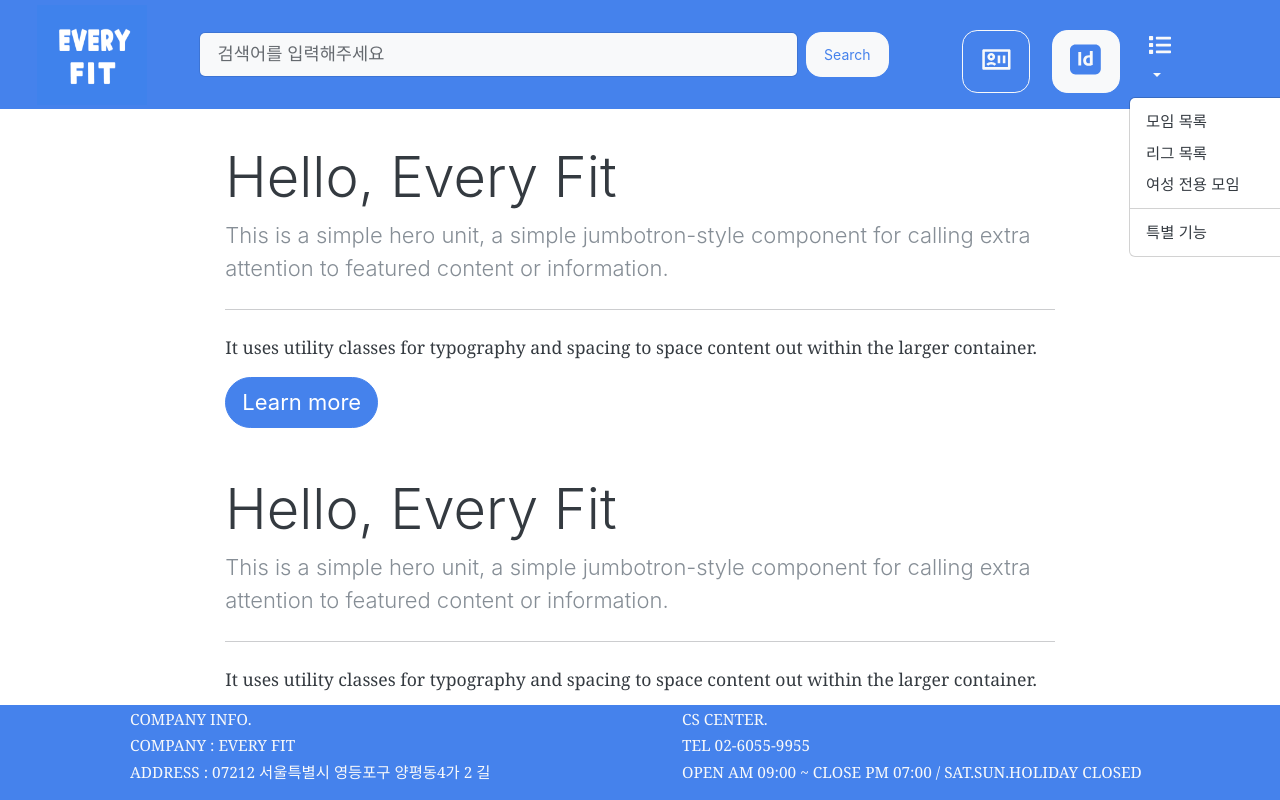
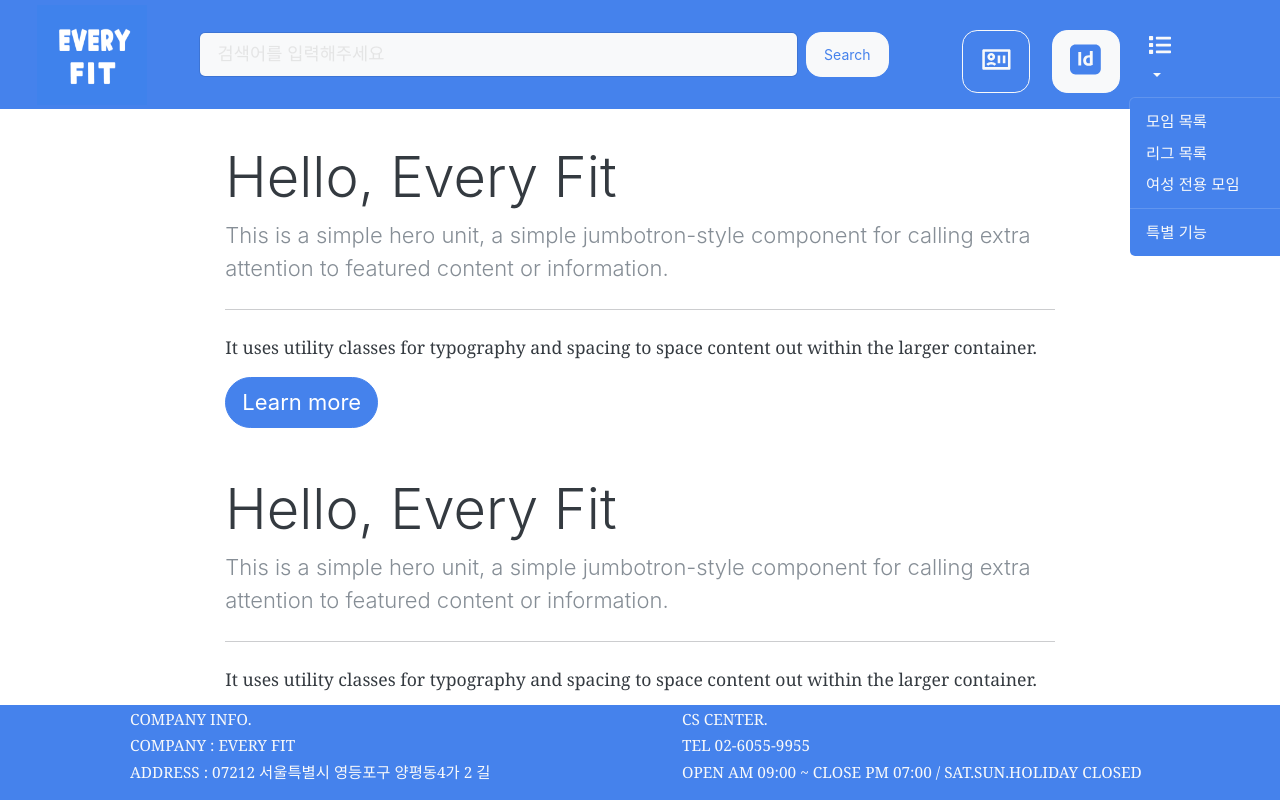
Before and after one commit to tpfkalrrltk/KH12-Final-4Jo-React, a React (Create React App) app in the folder everyfit-react/: page / in a window 1280 px wide. Both pictures are taken after a click on the button 1176 px from the left and 58 px from the top of the page. Shown: the top 800 px of the page. Built offline with nearby package versions, Linux system fonts and the light colour scheme.

Commit message:
검색 및 li 색상 수정

```diff
--- a/everyfit-react/src/components/Header.js
+++ b/everyfit-react/src/components/Header.js
@@ -10,7 +10,7 @@ const Header = () => {
 
   return (
     <>
-      <nav class="navbar navbar-expand-lg bg-primary fixed-top p-0" data-bs-theme="light">
+      <nav class="navbar navbar-expand-lg bg-primary fixed-top p-0" data-bs-theme="dark">
         <div class="container-fluid col-9">
           <a class="navbar-brand ms-4" href="/"><img src={logo} width="110px" height="100px" /></a>
           <button class="navbar-toggler" type="button" data-bs-toggle="collapse" data-bs-target="#navbarColor01" aria-controls="navbarColor01" aria-expanded="false" aria-label="Toggle navigation">
@@ -21,7 +21,7 @@ const Header = () => {
 
               <li class="nav-item col-9">
                 <form class="d-flex ">
-                  <input class="form-control me-sm-2 bg-light ms-5 col-8" type="search" placeholder="검색어를 입력해주세요" />
+                  <input class="form-control me-sm-2 bg-light ms-5 col-8 text-primary" type="search" placeholder="검색어를 입력해주세요" />
                   <button class="btn btn-light my-2 my-sm-0 bg-light text-primary" type="submit">Search</button>
                 </form>
               </li>
@@ -47,12 +47,12 @@ const Header = () => {
 
             <li class="nav-item dropdown col-5 ">
               <a class="nav-link dropdown-toggle text-light mt-2 me-5 pe-5" data-bs-toggle="dropdown" href="#" role="button" aria-haspopup="true" aria-expanded="false"><h5><FaList /></h5></a>
-              <div class="dropdown-menu">
-                <a class="dropdown-item" href="#">모임 목록</a>
-                <a class="dropdown-item" href="#">리그 목록</a>
-                <a class="dropdown-item" href="#">여성 전용 모임</a>
+              <div class="dropdown-menu bg-primary ">
+                <a class="dropdown-item text-light" href="#">모임 목록</a>
+                <a class="dropdown-item text-light" href="#">리그 목록</a>
+                <a class="dropdown-item text-light" href="#">여성 전용 모임</a>
                 <div class="dropdown-divider"></div>
-                <a class="dropdown-item" href="#">특별 기능</a>
+                <a class="dropdown-item text-light" href="#">특별 기능</a>
               </div>
             </li>
 
```
